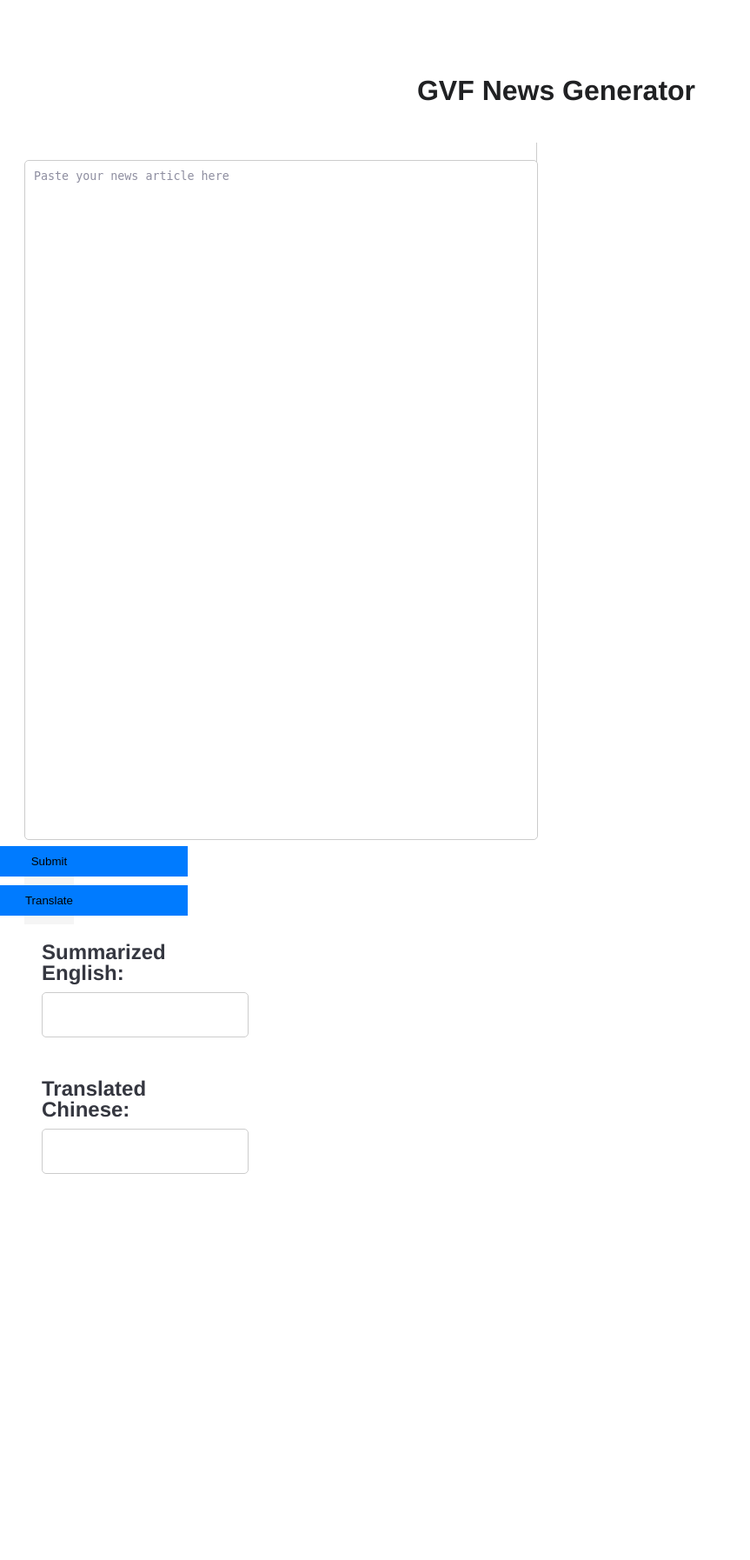
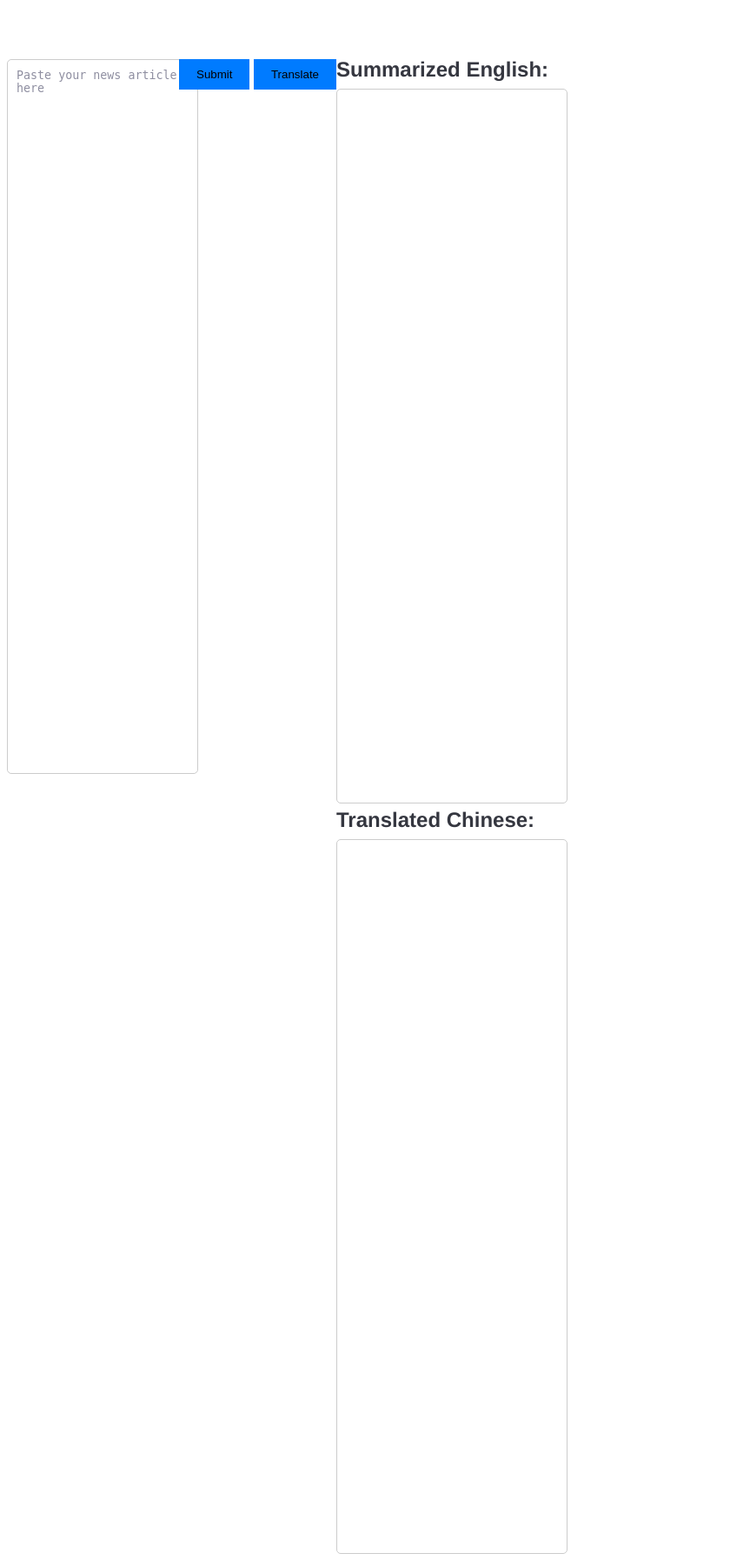
Before and after one commit to hiroayumi/gvf-news, a Flask app: page / in a window 1280 px wide. Shown: the whole page at 87% size, without its empty margins (0-863 px from the left). Before the commit the page ends 1350 px from the top, so only its background shows below. Run offline with Flask 2, Linux system fonts and the light colour scheme; some web fonts are replaced.

Commit message:
Update index.html

```diff
--- a/templates/index.html
+++ b/templates/index.html
@@ -5,28 +5,22 @@
   <title>GVF News Generator</title>
   <link rel="stylesheet" href="{{ url_for('static', filename='main.css') }}" />
 </head>
-<script src="app.js"></script>
 
 <body>
-  <h3>GVF News Generator</h3>
   <div class="container">
-    <div class="input-section">
-    <textarea type="text" id="article-input" placeholder="Paste your news article here"/ required></textarea>
-    <div class="button-section">
-      <form onsubmit="event.preventDefault();">
-        <button id="submit-button">Submit</button>
-        <button id="translate-button">Translate</button>
-      </form>
+    <div class="input">
+      <textarea id="input-text" placeholder="Paste your news article here" required></textarea>
     </div>
-    <div class="output-section">
-      <div class="summary-section">
+    <div class="buttons">
+      <button id="submmarize">Submit</button>
+      <button id="translate">Translate</button>
+    </div>
+    <div class="output">
         <h2>Summarized English:</h2>
         <textarea id="summary-output" readonly></textarea>
-      </div>
-      <div class="translation-section">
         <h2>Translated Chinese:</h2>
         <textarea id="translation-output" readonly></textarea>
-      </div>
     </div>
+    <script src="app.js"></script>
 </body>
 </html>
```
